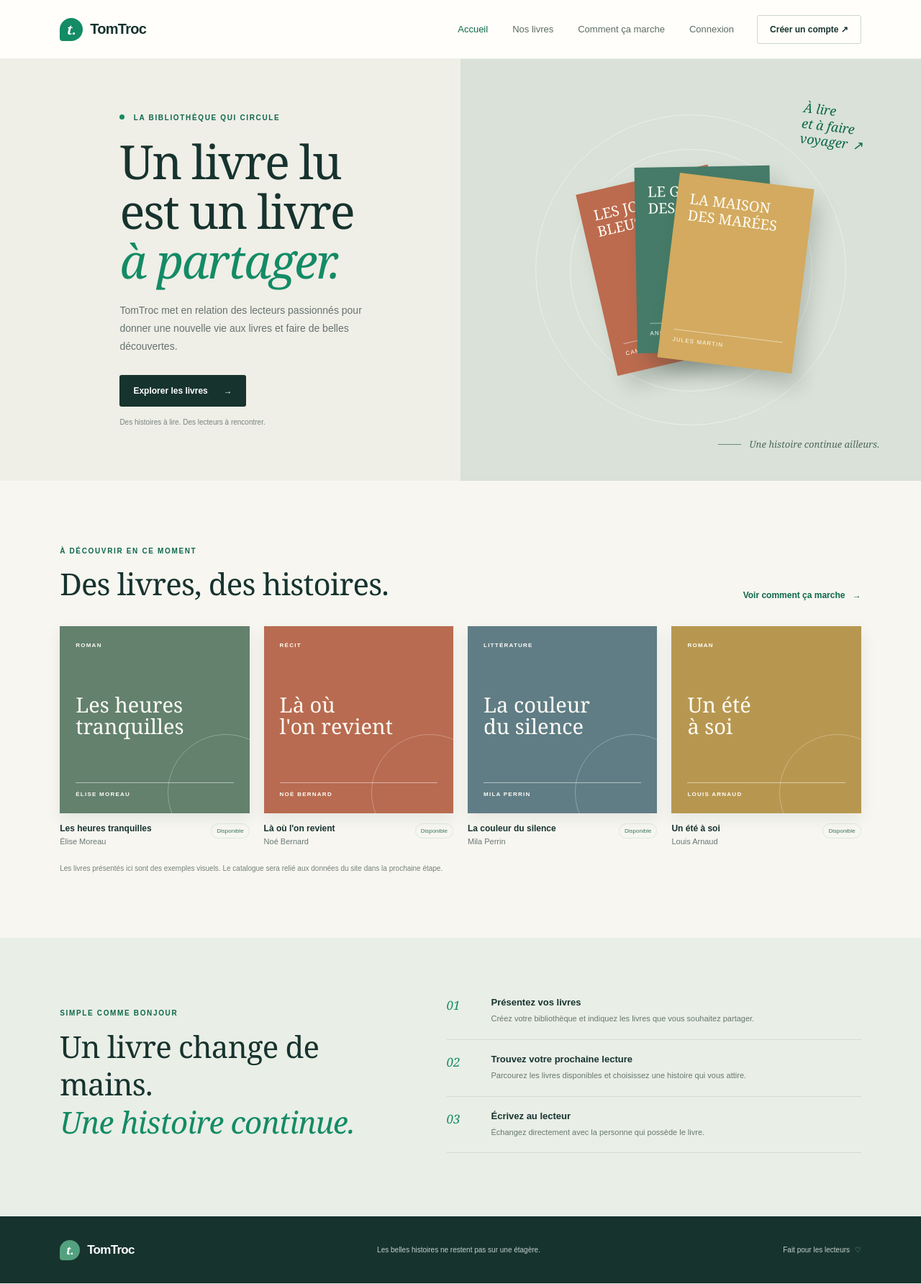
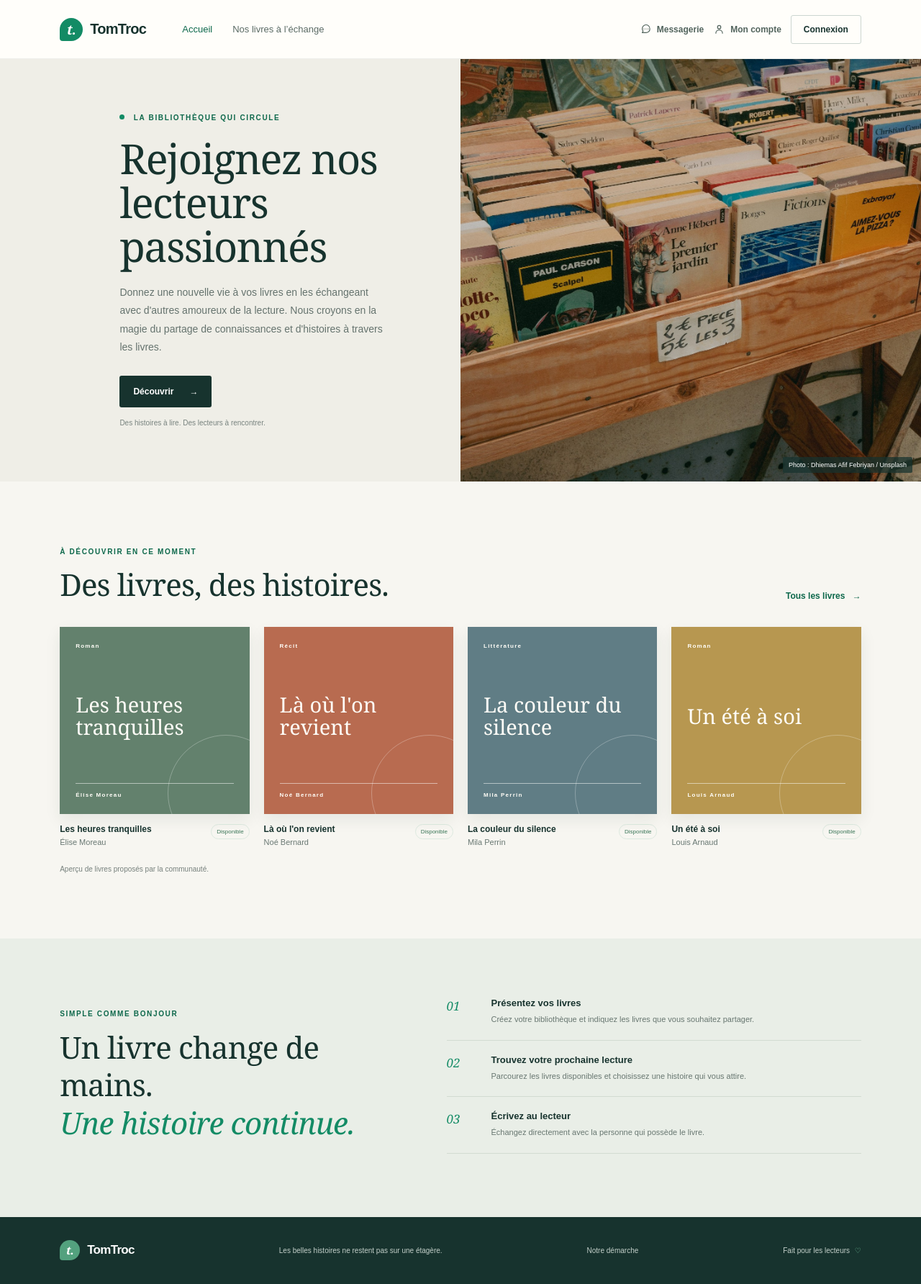
Before and after one commit to Willy-99/5366-Option-b-site-PhP, a PHP site: page / in a window 1280 px wide. Shown: the whole page at 72% size. Run offline with PHP 8.4, Linux system fonts and the light colour scheme; some libraries are stand-ins or nearby versions.

Commit message:
Mise en page de la page d'accueil.

```diff
--- a/index.php
+++ b/index.php
@@ -2,18 +2,31 @@
 
 declare(strict_types=1);
 
+require_once __DIR__ . '/src/Model/Book.php';
+require_once __DIR__ . '/src/Repository/BookRepository.php';
 require_once __DIR__ . '/src/Controller/HomeController.php';
+require_once __DIR__ . '/src/Controller/BookController.php';
 require_once __DIR__ . '/src/Controller/AuthController.php';
+require_once __DIR__ . '/src/Controller/PresentationController.php';
 
 $page = $_GET['page'] ?? 'accueil';
+$bookRepository = new BookRepository();
 
 switch ($page) {
     case 'connexion':
+    case 'compte':
+    case 'messagerie':
         (new AuthController())->login();
         break;
     case 'inscription':
         (new AuthController())->register();
         break;
+    case 'livres':
+        (new BookController($bookRepository))->catalogue();
+        break;
+    case 'notre-projet':
+        (new PresentationController())->index();
+        break;
     default:
-        (new HomeController())->index();
+        (new HomeController($bookRepository))->index();
 }
--- a/src/Controller/AuthController.php
+++ b/src/Controller/AuthController.php
@@ -7,6 +7,7 @@ final class AuthController
     public function login(): void
     {
         $pageTitle = 'Connexion - TomTroc';
+        $currentPage = 'connexion';
         $formNotice = $this->getFormNotice('connexion');
 
         require __DIR__ . '/../../views/auth/login.php';
@@ -15,6 +16,7 @@ final class AuthController
     public function register(): void
     {
         $pageTitle = 'Inscription - TomTroc';
+        $currentPage = 'inscription';
         $formNotice = $this->getFormNotice('inscription');
 
         require __DIR__ . '/../../views/auth/register.php';
--- /dev/null
+++ b/src/Controller/BookController.php
@@ -0,0 +1,20 @@
+<?php
+
+declare(strict_types=1);
+
+final class BookController
+{
+    public function __construct(private BookRepository $bookRepository)
+    {
+    }
+
+    public function catalogue(): void
+    {
+        $pageTitle = 'Nos livres - TomTroc';
+        $currentPage = 'livres';
+        $searchTerm = trim((string) ($_GET['q'] ?? ''));
+        $books = $this->bookRepository->findAvailableBooks($searchTerm);
+
+        require __DIR__ . '/../../views/books/index.php';
+    }
+}
--- a/src/Controller/HomeController.php
+++ b/src/Controller/HomeController.php
@@ -4,9 +4,15 @@ declare(strict_types=1);
 
 final class HomeController
 {
+    public function __construct(private BookRepository $bookRepository)
+    {
+    }
+
     public function index(): void
     {
         $pageTitle = 'TomTroc - Les livres se partagent';
+        $currentPage = 'accueil';
+        $books = $this->bookRepository->findAvailableBooks();
 
         require __DIR__ . '/../../views/home.php';
     }
--- /dev/null
+++ b/src/Controller/PresentationController.php
@@ -0,0 +1,14 @@
+<?php
+
+declare(strict_types=1);
+
+final class PresentationController
+{
+    public function index(): void
+    {
+        $pageTitle = 'Notre démarche - TomTroc';
+        $currentPage = 'notre-projet';
+
+        require __DIR__ . '/../../views/presentation.php';
+    }
+}
--- /dev/null
+++ b/src/Model/Book.php
@@ -0,0 +1,34 @@
+<?php
+
+declare(strict_types=1);
+
+final class Book
+{
+    public function __construct(
+        private string $title,
+        private string $author,
+        private string $genre,
+        private string $coverColor
+    ) {
+    }
+
+    public function getTitle(): string
+    {
+        return $this->title;
+    }
+
+    public function getAuthor(): string
+    {
+        return $this->author;
+    }
+
+    public function getGenre(): string
+    {
+        return $this->genre;
+    }
+
+    public function getCoverColor(): string
+    {
+        return $this->coverColor;
+    }
+}
--- /dev/null
+++ b/src/Repository/BookRepository.php
@@ -0,0 +1,28 @@
+<?php
+
+declare(strict_types=1);
+
+final class BookRepository
+{
+    /**
+     * @return Book[]
+     */
+    public function findAvailableBooks(string $searchTerm = ''): array
+    {
+        $books = [
+            new Book('Les heures tranquilles', 'Élise Moreau', 'Roman', 'sage'),
+            new Book("Là où l'on revient", 'Noé Bernard', 'Récit', 'terracotta'),
+            new Book('La couleur du silence', 'Mila Perrin', 'Littérature', 'blue'),
+            new Book('Un été à soi', 'Louis Arnaud', 'Roman', 'yellow'),
+        ];
+
+        if ($searchTerm === '') {
+            return $books;
+        }
+
+        return array_values(array_filter(
+            $books,
+            static fn (Book $book): bool => stripos($book->getTitle(), $searchTerm) !== false
+        ));
+    }
+}
--- a/style.css
+++ b/style.css
@@ -26,11 +26,12 @@ body {
 a { color: inherit; text-decoration: none; }
 
 .site-header {
+    width: 100%;
     min-height: 82px;
     padding: 0 max(6.5vw, 28px);
     display: flex;
     align-items: center;
-    justify-content: space-between;
+    justify-content: flex-start;
     gap: 32px;
     background: var(--white);
     border-bottom: 1px solid rgba(23, 51, 46, .07);
@@ -38,18 +39,24 @@ a { color: inherit; text-decoration: none; }
 
 .brand { display: inline-flex; align-items: center; gap: 10px; font-size: 20px; font-weight: 700; letter-spacing: -.7px; white-space: nowrap; }
 .brand-mark { width: 32px; height: 32px; display: grid; place-items: center; border-radius: 50% 50% 50% 4px; background: var(--green); color: white; font-family: var(--serif); font-size: 19px; font-style: italic; }
-.main-nav { display: flex; align-items: center; gap: 34px; margin-left: auto; color: #5b6b65; font-size: 13px; }
-.main-nav a { transition: color .2s ease; }
+.main-nav { display: flex; align-items: center; gap: 28px; margin-left: 18px; color: #5b6b65; font-size: 13px; }
+.main-nav a { transition: color .2s ease, font-weight .15s ease; }
 .main-nav a:hover, .main-nav .is-current { color: var(--green-dark); }
-.header-link { padding: 12px 17px; border: 1px solid #ccd6d0; border-radius: 3px; font-size: 12px; font-weight: 600; transition: background .2s ease, color .2s ease; }
-.header-link:hover { background: var(--ink); color: white; }
+.main-nav a:hover { font-weight: 700; }
+.header-actions { display: flex; align-items: center; gap: 13px; }
+.header-actions { margin-left: auto; }
+.header-login { display: inline-flex; align-items: center; gap: 7px; color: #52645d; font-size: 12px; font-weight: 600; transition: color .2s ease, font-weight .15s ease; }
+.header-icon { width: 17px; height: 17px; flex: 0 0 auto; }
+.header-login:hover { color: var(--green-dark); font-weight: 700; }
+.header-link { padding: 12px 17px; border: 1px solid #ccd6d0; border-radius: 3px; font-size: 12px; font-weight: 600; transition: background .2s ease, color .2s ease, font-weight .15s ease; }
+.header-link:hover { background: var(--ink); color: white; font-weight: 700; }
 
 .hero { min-height: 520px; display: grid; grid-template-columns: 1fr 1fr; background: #efeee7; }
 .hero-copy { align-self: center; padding: 76px 8vw 76px 13vw; }
 .eyebrow { margin: 0 0 20px; color: var(--green-dark); font-size: 10px; font-weight: 700; letter-spacing: 1.65px; text-transform: uppercase; }
 .eyebrow-dot { display: inline-block; width: 7px; height: 7px; margin: 0 8px 1px 0; border-radius: 50%; background: var(--green); }
 h1, h2, h3, p { margin-top: 0; }
-.hero h1 { max-width: 540px; margin: 0; font-family: var(--serif); font-size: clamp(43px, 5.1vw, 69px); font-weight: 500; line-height: 1.06; letter-spacing: -2px; }
+.hero h1 { max-width: 540px; margin: 0; font-family: var(--serif); font-size: clamp(39px, 4.5vw, 60px); font-weight: 500; line-height: 1.06; letter-spacing: -1.5px; }
 .hero h1 em, .how-heading h2 em { color: var(--green); font-weight: 500; }
 .hero-intro { max-width: 430px; margin: 22px 0 27px; color: #65736e; font-size: 14px; line-height: 1.8; }
 .button { display: inline-flex; align-items: center; gap: 22px; padding: 15px 19px; border-radius: 3px; font-size: 12px; font-weight: 700; }
@@ -58,20 +65,8 @@ h1, h2, h3, p { margin-top: 0; }
 .hero-note { margin: 16px 0 0; color: #78837f; font-size: 10px; }
 
 .hero-art { position: relative; display: grid; place-items: center; overflow: hidden; min-height: 520px; background: #d9e1d8; }
-.hero-art::before, .hero-art::after { position: absolute; content: ''; border: 1px solid rgba(255,255,255,.46); border-radius: 50%; }
-.hero-art::before { width: 430px; height: 430px; }
-.hero-art::after { width: 335px; height: 335px; }
-.art-note { position: absolute; top: 62px; right: 12%; z-index: 2; color: var(--green-dark); font-family: var(--serif); font-size: 18px; font-style: italic; line-height: 1.2; transform: rotate(7deg); }
-.art-note span { display: inline-block; margin-left: 3px; font-family: var(--sans); font-style: normal; }
-.book-stack { position: relative; z-index: 1; width: 290px; height: 315px; transform: rotate(-5deg); }
-.book { position: absolute; width: 188px; height: 258px; padding: 23px 18px; display: flex; flex-direction: column; justify-content: space-between; color: #fffdf5; box-shadow: 12px 18px 26px rgba(39,57,47,.2); }
-.book-one { left: 12px; top: 25px; z-index: 1; background: #bc6b4e; transform: rotate(-8deg); }
-.book-two { left: 70px; top: 15px; z-index: 2; background: #457b68; transform: rotate(4deg); }
-.book-three { left: 113px; top: 38px; z-index: 3; background: #d3aa5f; transform: rotate(12deg); }
-.book span { font-family: var(--serif); font-size: 20px; line-height: 1.14; }
-.book small { padding-top: 9px; border-top: 1px solid rgba(255,255,255,.5); font-size: 8px; letter-spacing: 1.1px; text-transform: uppercase; }
-.art-caption { position: absolute; right: 9%; bottom: 42px; display: flex; align-items: center; gap: 11px; color: #516a5e; font-family: var(--serif); font-size: 13px; font-style: italic; }
-.caption-line { width: 32px; height: 1px; background: #6c8c79; }
+.hero-photo { display: block; }
+.hero-photo img { display: block; width: 100%; height: 100%; min-height: 520px; object-fit: cover; }
 
 .section-wrap { width: min(1120px, 87%); margin: 0 auto; }
 .catalogue { padding-top: 92px; padding-bottom: 91px; }
@@ -113,30 +108,42 @@ h2 { margin-bottom: 0; font-family: var(--serif); font-size: clamp(30px, 3.4vw,
 .brand-footer { font-size: 17px; }
 .brand-footer .brand-mark { width: 28px; height: 28px; background: #53a17e; font-size: 16px; }
 .site-footer p, .footer-credit { margin: 0; color: #c4d0ca; font-size: 10px; }
+.footer-about { color: #c4d0ca; font-size: 10px; }
+.footer-about:hover { color: white; text-decoration: underline; }
 .footer-credit span { margin-left: 4px; color: #77c59e; }
 
+.presentation-page { min-height: calc(100vh - 175px); display: grid; align-items: center; padding: 90px 0; background: #efeee7; }
+.presentation-copy { max-width: 780px; }
+.presentation-copy .eyebrow { margin-bottom: 16px; }
+.presentation-copy h1 { max-width: 700px; margin: 0 0 22px; font-family: var(--serif); font-size: clamp(42px, 6vw, 68px); font-weight: 500; line-height: 1.12; letter-spacing: -1.5px; }
+.presentation-copy > p:not(.eyebrow) { max-width: 620px; margin: 0 0 28px; color: #65736e; font-size: 15px; line-height: 1.8; }
+
 @media (max-width: 820px) {
-    .site-header { min-height: 72px; padding: 0 5vw; gap: 16px; }
-    .main-nav { gap: 18px; font-size: 11px; }
-    .header-link { display: none; }
+    .site-header { min-height: 72px; padding: 12px 5vw; gap: 14px; }
+    .main-nav { gap: 18px; margin-left: 4px; font-size: 11px; }
+    .header-actions { gap: 10px; }
+    .header-link { padding: 10px 12px; font-size: 11px; }
     .hero { grid-template-columns: 1fr 1fr; }
     .hero-copy { padding: 60px 7vw; }
     .hero-art { min-height: 450px; }
+    .hero-photo img { min-height: 450px; }
     .book-grid { grid-template-columns: repeat(2, 1fr); row-gap: 28px; }
     .cover { height: 300px; }
     .how-inner { grid-template-columns: 1fr; gap: 35px; }
 }
 
 @media (max-width: 560px) {
-    .site-header { flex-wrap: wrap; justify-content: center; padding: 14px 18px 12px; }
-    .brand { margin-right: auto; font-size: 18px; }
-    .main-nav { width: 100%; justify-content: space-between; order: 2; gap: 12px; font-size: 10px; }
+    .site-header { flex-wrap: wrap; justify-content: space-between; padding: 14px 18px 12px; gap: 12px; }
+    .brand { margin-right: 0; font-size: 18px; }
+    .header-actions { flex-wrap: wrap; justify-content: flex-end; gap: 8px; }
+    .header-login { font-size: 10px; }
+    .header-link { padding: 9px 10px; font-size: 10px; }
+    .main-nav { width: 100%; order: 3; justify-content: flex-start; gap: 25px; margin: 0; padding-top: 5px; font-size: 10px; }
     .hero { grid-template-columns: 1fr; }
     .hero-copy { padding: 60px 8vw 48px; }
     .hero h1 { font-size: clamp(43px, 12vw, 61px); }
     .hero-art { min-height: 390px; }
-    .book-stack { transform: scale(.88) rotate(-5deg); }
-    .art-note { top: 35px; right: 9%; font-size: 16px; }
+    .hero-photo img { min-height: 390px; max-height: 460px; }
     .section-wrap { width: 84%; }
     .catalogue { padding-top: 63px; padding-bottom: 65px; }
     .section-heading { display: block; }
@@ -174,6 +183,11 @@ h2 { margin-bottom: 0; font-family: var(--serif); font-size: clamp(30px, 3.4vw,
 .auth-switch { margin: 20px 0 0; color: var(--muted); text-align: center; font-size: 11px; }
 .auth-switch a { color: var(--green-dark); font-weight: 700; }
 .auth-switch a:hover { text-decoration: underline; }
+.auth-quote-below { margin: 24px 0 0; color: var(--green-dark); font-family: var(--serif); font-size: 17px; font-style: italic; line-height: 1.45; text-align: center; }
+.auth-photo { position: relative; min-height: 510px; overflow: hidden; background: #d9e1d8; }
+.auth-photo img { display: block; width: 100%; height: 100%; min-height: 510px; object-fit: cover; }
+.image-credit { position: absolute; right: 12px; bottom: 12px; padding: 6px 8px; border-radius: 2px; background: rgba(23, 51, 46, .72); color: white; font-size: 9px; }
+.image-credit:hover { text-decoration: underline; }
 .form-notice { margin: 0 0 18px; padding: 11px 12px; border-left: 3px solid #d3aa5f; background: #f8f3e7; color: #665536; font-size: 11px; line-height: 1.5; }
 .auth-footer { min-height: 56px; padding: 16px 6.5vw; display: flex; justify-content: space-between; gap: 16px; color: #79857f; font-size: 10px; }
 .auth-footer a { color: var(--green-dark); font-weight: 700; }
--- a/views/home.php
+++ b/views/home.php
@@ -8,40 +8,21 @@
     <link rel="stylesheet" href="style.css">
 </head>
 <body>
-    <header class="site-header">
-        <a class="brand" href="index.php" aria-label="TomTroc, accueil">
-            <span class="brand-mark" aria-hidden="true">t.</span>
-            <span>TomTroc</span>
-        </a>
-
-        <nav class="main-nav" aria-label="Navigation principale">
-            <a class="is-current" href="index.php" aria-current="page">Accueil</a>
-            <a href="#catalogue">Nos livres</a>
-            <a href="#fonctionnement">Comment ça marche</a>
-            <a href="index.php?page=connexion">Connexion</a>
-        </nav>
-
-        <a class="header-link" href="index.php?page=inscription">Créer un compte <span aria-hidden="true">↗</span></a>
-    </header>
+    <?php require __DIR__ . '/partials/header.php'; ?>
 
     <main>
         <section class="hero" aria-labelledby="hero-title">
             <div class="hero-copy">
                 <p class="eyebrow"><span class="eyebrow-dot" aria-hidden="true"></span> La bibliothèque qui circule</p>
-                <h1 id="hero-title">Un livre lu<br>est un livre <em>à partager.</em></h1>
-                <p class="hero-intro">TomTroc met en relation des lecteurs passionnés pour donner une nouvelle vie aux livres et faire de belles découvertes.</p>
-                <a class="button button-dark" href="#catalogue">Explorer les livres <span aria-hidden="true">→</span></a>
+                <h1 id="hero-title">Rejoignez nos lecteurs passionnés</h1>
+                <p class="hero-intro">Donnez une nouvelle vie à vos livres en les échangeant avec d'autres amoureux de la lecture. Nous croyons en la magie du partage de connaissances et d'histoires à travers les livres.</p>
+                <a class="button button-dark" href="index.php?page=livres">Découvrir <span aria-hidden="true">→</span></a>
                 <p class="hero-note">Des histoires à lire. Des lecteurs à rencontrer.</p>
             </div>
 
-            <div class="hero-art" aria-label="Quelques livres prêts à être partagés">
-                <div class="art-note">À lire<br>et à faire<br>voyager <span aria-hidden="true">↗</span></div>
-                <div class="book-stack" aria-hidden="true">
-                    <div class="book book-one"><span>LES JOURS<br>BLEUS</span><small>Camille R.</small></div>
-                    <div class="book book-two"><span>LE GOÛT<br>DES MOTS</span><small>Anna Lenoir</small></div>
-                    <div class="book book-three"><span>LA MAISON<br>DES MARÉES</span><small>Jules Martin</small></div>
-                </div>
-                <div class="art-caption"><span class="caption-line"></span> Une histoire continue ailleurs.</div>
+            <div class="hero-art hero-photo">
+                <img src="public/images/etal-livres-occasion.jpg" alt="Étal de livres d’occasion proposés à la vente, prêts à trouver de nouveaux lecteurs">
+                <a class="image-credit" href="https://unsplash.com/photos/second-hand-books-for-sale-on-a-wooden-market-stall-IXB4T7_5eEw" target="_blank" rel="noopener noreferrer">Photo : Dhiemas Afif Febriyan / Unsplash</a>
             </div>
         </section>
 
@@ -51,28 +32,28 @@
                     <p class="eyebrow">À découvrir en ce moment</p>
                     <h2 id="catalogue-title">Des livres, des histoires.</h2>
                 </div>
-                <a class="text-link" href="#fonctionnement">Voir comment ça marche <span aria-hidden="true">→</span></a>
+                <a class="text-link" href="index.php?page=livres">Tous les livres <span aria-hidden="true">→</span></a>
             </div>
 
             <div class="book-grid">
-                <article class="book-card">
-                    <div class="cover cover-sage"><span class="cover-label">ROMAN</span><span class="cover-title">Les heures<br>tranquilles</span><span class="cover-author">ÉLISE MOREAU</span></div>
-                    <div class="book-info"><div><h3>Les heures tranquilles</h3><p>Élise Moreau</p></div><span class="available">Disponible</span></div>
-                </article>
-                <article class="book-card">
-                    <div class="cover cover-terracotta"><span class="cover-label">RÉCIT</span><span class="cover-title">Là où<br>l'on revient</span><span class="cover-author">NOÉ BERNARD</span></div>
-                    <div class="book-info"><div><h3>Là où l'on revient</h3><p>Noé Bernard</p></div><span class="available">Disponible</span></div>
-                </article>
-                <article class="book-card">
-                    <div class="cover cover-blue"><span class="cover-label">LITTÉRATURE</span><span class="cover-title">La couleur<br>du silence</span><span class="cover-author">MILA PERRIN</span></div>
-                    <div class="book-info"><div><h3>La couleur du silence</h3><p>Mila Perrin</p></div><span class="available">Disponible</span></div>
-                </article>
-                <article class="book-card">
-                    <div class="cover cover-yellow"><span class="cover-label">ROMAN</span><span class="cover-title">Un été<br>à soi</span><span class="cover-author">LOUIS ARNAUD</span></div>
-                    <div class="book-info"><div><h3>Un été à soi</h3><p>Louis Arnaud</p></div><span class="available">Disponible</span></div>
-                </article>
+                <?php foreach ($books as $book): ?>
+                    <article class="book-card">
+                        <div class="cover cover-<?= htmlspecialchars($book->getCoverColor(), ENT_QUOTES, 'UTF-8') ?>">
+                            <span class="cover-label"><?= htmlspecialchars($book->getGenre(), ENT_QUOTES, 'UTF-8') ?></span>
+                            <span class="cover-title"><?= htmlspecialchars($book->getTitle(), ENT_QUOTES, 'UTF-8') ?></span>
+                            <span class="cover-author"><?= htmlspecialchars($book->getAuthor(), ENT_QUOTES, 'UTF-8') ?></span>
+                        </div>
+                        <div class="book-info">
+                            <div>
+                                <h3><?= htmlspecialchars($book->getTitle(), ENT_QUOTES, 'UTF-8') ?></h3>
+                                <p><?= htmlspecialchars($book->getAuthor(), ENT_QUOTES, 'UTF-8') ?></p>
+                            </div>
+                            <span class="available">Disponible</span>
+                        </div>
+                    </article>
+                <?php endforeach; ?>
             </div>
-            <p class="catalogue-footnote">Les livres présentés ici sont des exemples visuels. Le catalogue sera relié aux données du site dans la prochaine étape.</p>
+            <p class="catalogue-footnote">Aperçu de livres proposés par la communauté.</p>
         </section>
 
         <section class="how-it-works" id="fonctionnement" aria-labelledby="how-title">
@@ -93,6 +74,7 @@
     <footer class="site-footer">
         <a class="brand brand-footer" href="index.php"><span class="brand-mark" aria-hidden="true">t.</span><span>TomTroc</span></a>
         <p>Les belles histoires ne restent pas sur une étagère.</p>
+        <a class="footer-about" href="index.php?page=notre-projet">Notre démarche</a>
         <span class="footer-credit">Fait pour les lecteurs <span aria-hidden="true">♡</span></span>
     </footer>
 </body>
--- /dev/null
+++ b/views/partials/header.php
@@ -0,0 +1,29 @@
+<header class="site-header">
+    <a class="brand" href="index.php" aria-label="TomTroc, accueil">
+        <span class="brand-mark" aria-hidden="true">t.</span>
+        <span>TomTroc</span>
+    </a>
+
+    <nav class="main-nav" aria-label="Navigation principale">
+        <a class="<?= $currentPage === 'accueil' ? 'is-current' : '' ?>" href="index.php" <?= $currentPage === 'accueil' ? 'aria-current="page"' : '' ?>>Accueil</a>
+        <a class="<?= $currentPage === 'livres' ? 'is-current' : '' ?>" href="index.php?page=livres" <?= $currentPage === 'livres' ? 'aria-current="page"' : '' ?>>Nos livres à l’échange</a>
+    </nav>
+
+    <div class="header-actions">
+        <a class="header-login" href="index.php?page=messagerie">
+            <svg class="header-icon" viewBox="0 0 24 24" fill="none" stroke="currentColor" stroke-width="1.7" stroke-linecap="round" stroke-linejoin="round" aria-hidden="true">
+                <path d="M20 11.5a7.5 7.5 0 0 1-7.5 7.5H5l1.7-3.2A7.5 7.5 0 1 1 20 11.5Z" />
+                <path d="M8.5 11.5h.01M12.5 11.5h.01M16.5 11.5h.01" />
+            </svg>
+            Messagerie
+        </a>
+        <a class="header-login" href="index.php?page=compte">
+            <svg class="header-icon" viewBox="0 0 24 24" fill="none" stroke="currentColor" stroke-width="1.7" stroke-linecap="round" stroke-linejoin="round" aria-hidden="true">
+                <circle cx="12" cy="8" r="3.2" />
+                <path d="M5.5 20a6.5 6.5 0 0 1 13 0" />
+            </svg>
+            Mon compte
+        </a>
+        <a class="header-link" href="index.php?page=connexion">Connexion</a>
+    </div>
+</header>
```
Also changed, not shown: other parts of style.css (+26 -3 lines), views/auth/login.php (+8 -15 lines), views/auth/register.php (+9 -15 lines), views/books/index.php (added, +69 -0 lines), views/presentation.php (added, +31 -0 lines), public/images/bibliotheque-inscription.jpg (added), public/images/bibliotheque.jpg.webp (added), public/images/etal-livres-occasion.jpg (added).
